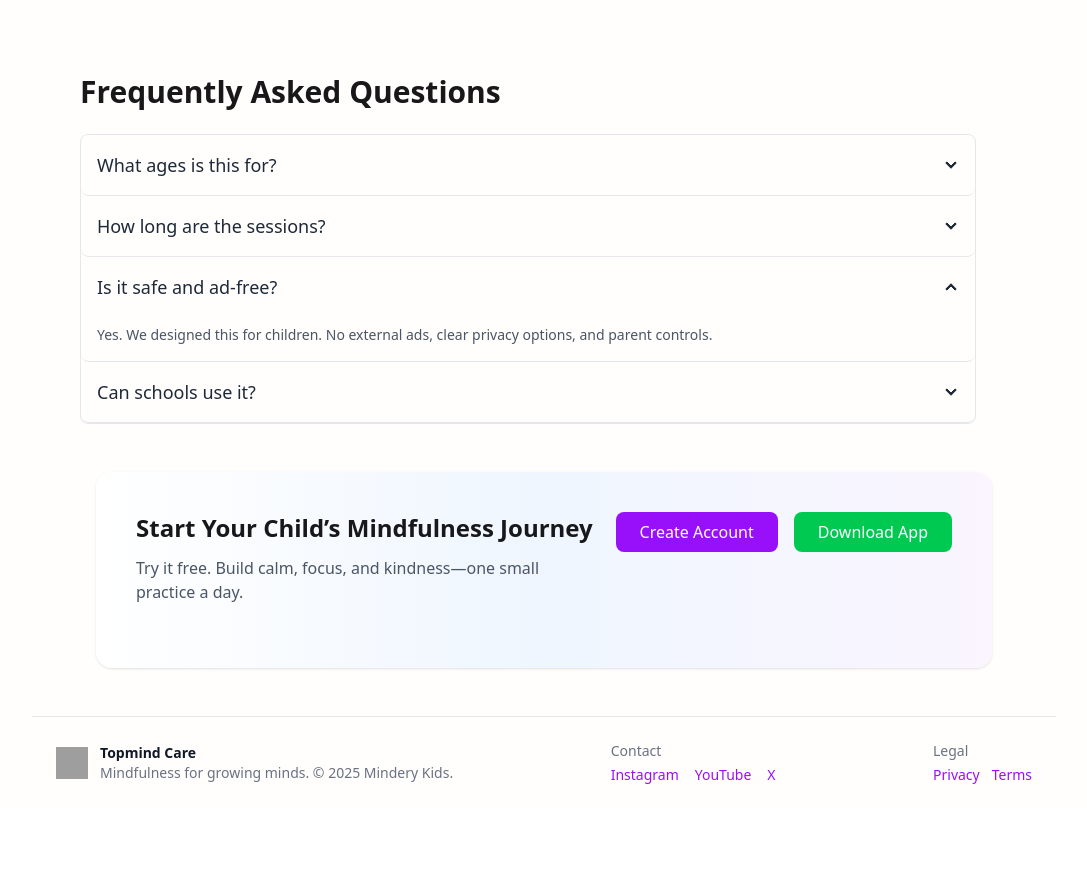
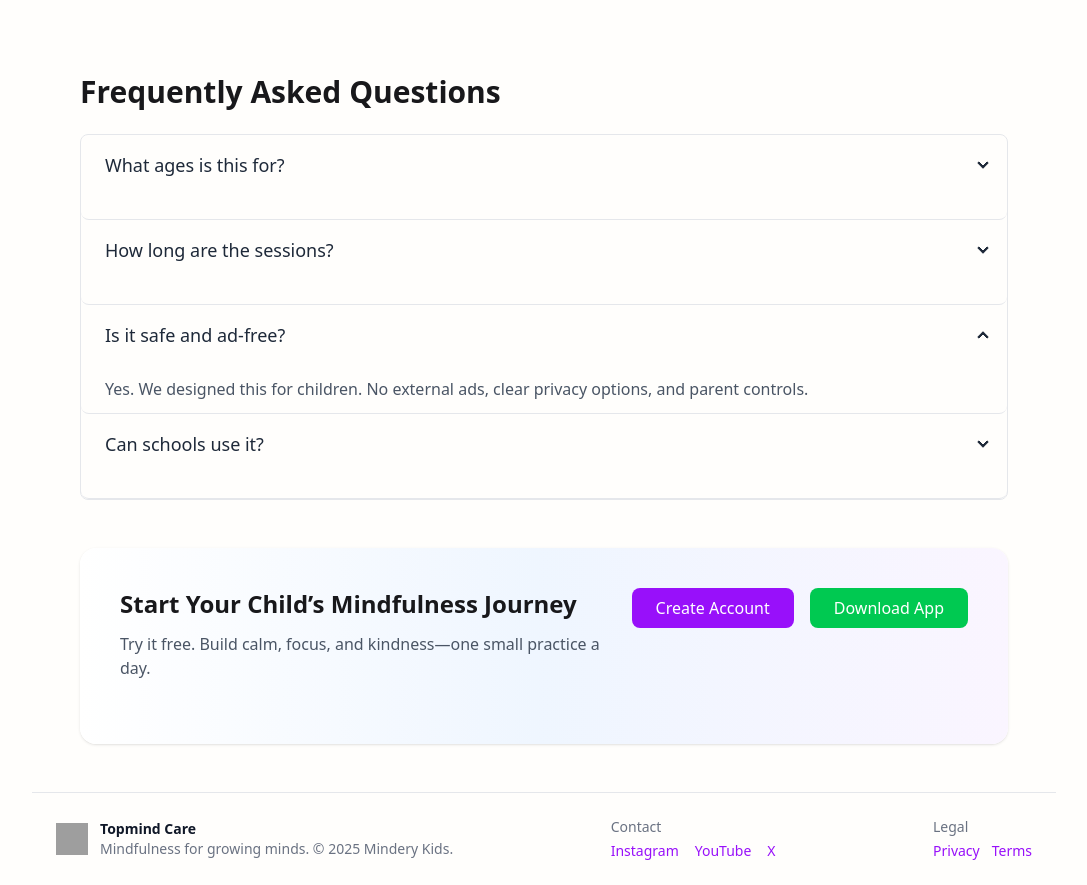
Before and after one commit to ShuvodipDasHimu/topmind-care, a React (Vite) app: page / in a window 1280 px wide. Shown: the part 4600-5485 px from the top of the page, without its empty margins (96-1183 px from the left). Before the commit the page ends 5409 px from the top, so only its background shows below. Built offline with nearby package versions, Linux system fonts and the light colour scheme; grey boxes are pictures that could not be loaded.

Commit message:
All done

```diff
--- a/src/components/FAQ.jsx
+++ b/src/components/FAQ.jsx
@@ -24,41 +24,39 @@ const FAQ = () => {
   return (
     <div className="w-full py-12 px-4 sm:px-6 md:px-12">
       {/* FAQ Title */}
-      <h2 className="text-2xl sm:text-3xl md:text-3xl font-bold mb-6 animate-fadeIn text-center sm:text-left">
+      <h2 className="text-2xl sm:text-3xl md:text-3xl font-bold mb-6 animate-fadeIn text-center md:text-left">
         Frequently Asked Questions
       </h2>
 
       {/* FAQ Accordion */}
-      <div className="w-full rounded-lg border border-gray-200 animate-fadeIn max-w-4xl mx-auto sm:mx-0">
+      <div className="w-full rounded-lg border border-gray-200 animate-fadeIn max-w-5xl mx-auto">
         {faqs.map((item, i) => (
           <div
             key={i}
-            className={`collapse collapse-arrow border-b border-gray-200 transition-transform duration-300 hover:bg-gray-50`}
+            className="collapse collapse-arrow border-b border-gray-200 transition-transform duration-300 hover:bg-gray-50"
           >
             <input
               type="radio"
               name="faq-accordion"
               defaultChecked={item.defaultOpen}
             />
-            <div className="collapse-title text-lg sm:text-base md:text-lg font-medium text-gray-800">
+            <div className="collapse-title text-lg md:text-lg font-medium text-gray-800 px-4 py-3 md:px-6 md:py-4">
               {item.q}
             </div>
-            <div className="collapse-content">
-              <p className="text-gray-600 text-sm sm:text-sm md:text-sm mt-2">
-                {item.a}
-              </p>
+            <div className="collapse-content px-4 py-2 md:px-6 md:py-3">
+              <p className="text-gray-600 text-sm md:text-base">{item.a}</p>
             </div>
           </div>
         ))}
       </div>
 
       {/* CTA Section */}
-      <div className="w-full mt-12 rounded-2xl shadow-sm bg-gradient-to-r from-white via-blue-50 to-purple-50 p-6 sm:p-8 md:p-10 max-w-4xl mx-auto flex flex-col sm:flex-row items-center sm:items-start gap-4 animate-fadeIn">
-        <div className="flex-1 text-center sm:text-left">
+      <div className="w-full mt-12 rounded-2xl shadow-sm bg-gradient-to-r from-white via-blue-50 to-purple-50 p-6 sm:p-8 md:p-10 max-w-5xl mx-auto flex flex-col md:flex-row items-center md:items-start gap-4 animate-fadeIn">
+        <div className="flex-1 text-center md:text-left">
           <h3 className="text-xl sm:text-2xl md:text-2xl font-bold mb-3">
             Start Your Child’s Mindfulness Journey
           </h3>
-          <p className="text-gray-600 mb-6 text-sm sm:text-base">
+          <p className="text-gray-600 mb-6 text-sm sm:text-base md:text-base">
             Try it free. Build calm, focus, and kindness—one small practice a day.
           </p>
         </div>
```
